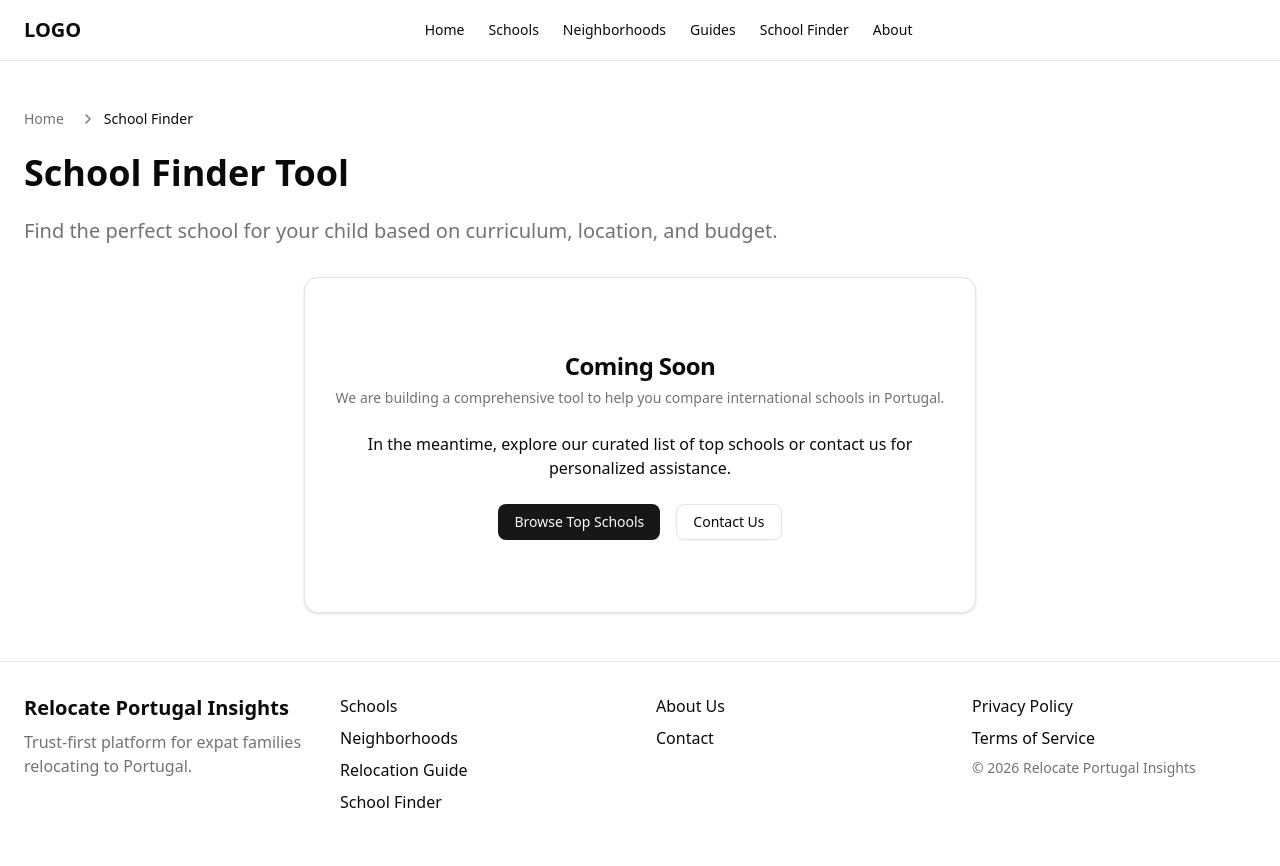
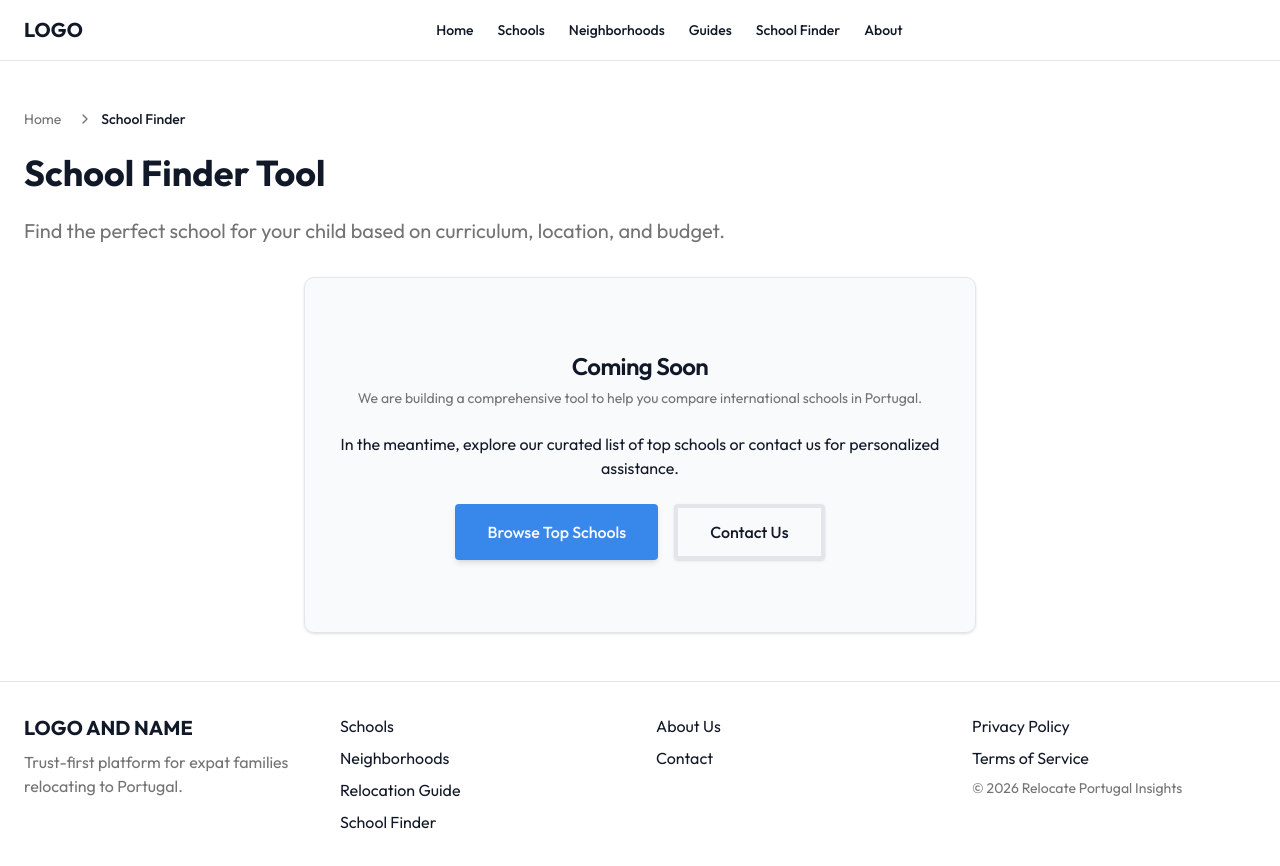
Before and after one commit to davidesambughi/real-estate-family-funnel4, a Next.js app: page /school-finder in a window 1280 px wide. Built offline with nearby package versions, Linux system fonts and the light colour scheme.

Commit message:
first commit

```diff
--- a/app/globals.css
+++ b/app/globals.css
@@ -7,8 +7,7 @@
 @theme inline {
   --color-background: var(--background);
   --color-foreground: var(--foreground);
-  --font-sans: var(--font-geist-sans);
-  --font-mono: var(--font-geist-mono);
+  --font-sans: var(--font-outfit);
   --color-sidebar-ring: var(--sidebar-ring);
   --color-sidebar-border: var(--sidebar-border);
   --color-sidebar-accent-foreground: var(--sidebar-accent-foreground);
@@ -48,24 +47,24 @@
 }
 
 :root {
-  --radius: 0.625rem;
+  --radius: 0.375rem;
   --background: oklch(1 0 0);
-  --foreground: oklch(0.145 0 0);
+  --foreground: oklch(0.21 0.034 266);
   --card: oklch(1 0 0);
-  --card-foreground: oklch(0.145 0 0);
+  --card-foreground: oklch(0.21 0.034 266);
   --popover: oklch(1 0 0);
-  --popover-foreground: oklch(0.145 0 0);
-  --primary: oklch(0.205 0 0);
+  --popover-foreground: oklch(0.21 0.034 266);
+  --primary: oklch(0.628 0.17 256);
   --primary-foreground: oklch(0.985 0 0);
-  --secondary: oklch(0.97 0 0);
+  --secondary: oklch(0.697 0.171 156);
   --secondary-foreground: oklch(0.205 0 0);
-  --muted: oklch(0.97 0 0);
+  --muted: oklch(0.962 0.005 248);
   --muted-foreground: oklch(0.556 0 0);
-  --accent: oklch(0.97 0 0);
+  --accent: oklch(0.744 0.168 76);
   --accent-foreground: oklch(0.205 0 0);
   --destructive: oklch(0.577 0.245 27.325);
-  --border: oklch(0.922 0 0);
-  --input: oklch(0.922 0 0);
+  --border: oklch(0.924 0.007 248);
+  --input: oklch(0.924 0.007 248);
   --ring: oklch(0.708 0 0);
   --chart-1: oklch(0.646 0.222 41.116);
   --chart-2: oklch(0.6 0.118 184.704);
@@ -89,13 +88,13 @@
   --card-foreground: oklch(0.985 0 0);
   --popover: oklch(0.205 0 0);
   --popover-foreground: oklch(0.985 0 0);
-  --primary: oklch(0.922 0 0);
+  --primary: oklch(0.628 0.17 256);
   --primary-foreground: oklch(0.205 0 0);
-  --secondary: oklch(0.269 0 0);
+  --secondary: oklch(0.697 0.171 156);
   --secondary-foreground: oklch(0.985 0 0);
   --muted: oklch(0.269 0 0);
   --muted-foreground: oklch(0.708 0 0);
-  --accent: oklch(0.269 0 0);
+  --accent: oklch(0.744 0.168 76);
   --accent-foreground: oklch(0.985 0 0);
   --destructive: oklch(0.704 0.191 22.216);
   --border: oklch(1 0 0 / 10%);
--- a/app/layout.tsx
+++ b/app/layout.tsx
@@ -1,16 +1,11 @@
 import type { Metadata } from "next";
-import { Geist, Geist_Mono } from "next/font/google";
+import { Outfit } from "next/font/google";
 import "./globals.css";
 import { Header } from "@/components/Header";
 import Footer from "@/components/Footer";
 
-const geistSans = Geist({
-  variable: "--font-geist-sans",
-  subsets: ["latin"],
-});
-
-const geistMono = Geist_Mono({
-  variable: "--font-geist-mono",
+const outfit = Outfit({
+  variable: "--font-outfit",
   subsets: ["latin"],
 });
 
@@ -27,7 +22,7 @@ export default function RootLayout({
   return (
     <html lang="en">
       <body
-        className={`${geistSans.variable} ${geistMono.variable} antialiased`}
+        className={`${outfit.variable} antialiased font-sans`}
       >
         <Header />
         {children}
--- a/components/Footer.tsx
+++ b/components/Footer.tsx
@@ -5,7 +5,7 @@ export default function Footer() {
         <footer className="py-8 px-6 mt-auto bg-background border-t">
             <div className="max-w-7xl mx-auto grid grid-cols-1 md:grid-cols-4 gap-8">
                 <div>
-                    <Link href="/" className="text-xl font-bold mb-2 block">Relocate Portugal Insights</Link>
+                    <Link href="/" className="text-xl font-bold mb-2 block">LOGO AND NAME</Link>
                     <p className="text-muted-foreground">Trust-first platform for expat families relocating to Portugal.</p>
                 </div>
                 <div className="flex flex-col gap-2">
--- a/components/ui/button.tsx
+++ b/components/ui/button.tsx
@@ -5,30 +5,30 @@ import { Slot } from "radix-ui"
 import { cn } from "@/lib/utils"
 
 const buttonVariants = cva(
-  "inline-flex items-center justify-center gap-2 whitespace-nowrap rounded-md text-sm font-medium transition-all disabled:pointer-events-none disabled:opacity-50 [&_svg]:pointer-events-none [&_svg:not([class*='size-'])]:size-4 shrink-0 [&_svg]:shrink-0 outline-none focus-visible:border-ring focus-visible:ring-ring/50 focus-visible:ring-[3px] aria-invalid:ring-destructive/20 dark:aria-invalid:ring-destructive/40 aria-invalid:border-destructive",
+  "inline-flex items-center justify-center gap-2 whitespace-nowrap rounded-md text-sm font-medium transition-all disabled:pointer-events-none disabled:opacity-50 [&_svg]:pointer-events-none [&_svg:not([class*='size-'])]:size-4 shrink-0 [&_svg]:shrink-0 outline-none focus-visible:border-ring focus-visible:ring-2 focus-visible:ring-ring focus-visible:ring-offset-2 aria-invalid:ring-destructive/20 dark:aria-invalid:ring-destructive/40 aria-invalid:border-destructive",
   {
     variants: {
       variant: {
-        default: "bg-primary text-primary-foreground hover:bg-primary/90",
+        default: "bg-primary text-primary-foreground hover:scale-105 hover:bg-primary/90 shadow-md",
         destructive:
           "bg-destructive text-white hover:bg-destructive/90 focus-visible:ring-destructive/20 dark:focus-visible:ring-destructive/40 dark:bg-destructive/60",
         outline:
-          "border bg-background shadow-xs hover:bg-accent hover:text-accent-foreground dark:bg-input/30 dark:border-input dark:hover:bg-input/50",
+          "border-4 border-input bg-transparent shadow-sm hover:bg-accent hover:text-accent-foreground hover:border-accent",
         secondary:
-          "bg-secondary text-secondary-foreground hover:bg-secondary/80",
+          "bg-muted text-foreground hover:bg-muted/80",
         ghost:
           "hover:bg-accent hover:text-accent-foreground dark:hover:bg-accent/50",
         link: "text-primary underline-offset-4 hover:underline",
       },
       size: {
-        default: "h-9 px-4 py-2 has-[>svg]:px-3",
-        xs: "h-6 gap-1 rounded-md px-2 text-xs has-[>svg]:px-1.5 [&_svg:not([class*='size-'])]:size-3",
-        sm: "h-8 rounded-md gap-1.5 px-3 has-[>svg]:px-2.5",
-        lg: "h-10 rounded-md px-6 has-[>svg]:px-4",
-        icon: "size-9",
-        "icon-xs": "size-6 rounded-md [&_svg:not([class*='size-'])]:size-3",
-        "icon-sm": "size-8",
-        "icon-lg": "size-10",
+        default: "h-14 px-8 py-2 has-[>svg]:px-4 text-base",
+        xs: "h-8 gap-1 rounded-md px-3 text-xs has-[>svg]:px-2 [&_svg:not([class*='size-'])]:size-3",
+        sm: "h-10 rounded-md gap-1.5 px-4 has-[>svg]:px-2.5",
+        lg: "h-16 rounded-md px-10 has-[>svg]:px-6 text-lg",
+        icon: "size-14",
+        "icon-xs": "size-8 rounded-md [&_svg:not([class*='size-'])]:size-4",
+        "icon-sm": "size-10",
+        "icon-lg": "size-16",
       },
     },
     defaultVariants: {
--- a/components/ui/card.tsx
+++ b/components/ui/card.tsx
@@ -8,7 +8,7 @@ const Card = React.forwardRef<
     <div
         ref={ref}
         className={cn(
-            "rounded-xl border bg-card text-card-foreground shadow",
+            "rounded-xl border bg-muted/40 text-card-foreground shadow transition-all hover:scale-[1.02] hover:bg-muted/60",
             className
         )}
         {...props}
--- a/components/ui/input.tsx
+++ b/components/ui/input.tsx
@@ -8,8 +8,8 @@ function Input({ className, type, ...props }: React.ComponentProps<"input">) {
       type={type}
       data-slot="input"
       className={cn(
-        "file:text-foreground placeholder:text-muted-foreground selection:bg-primary selection:text-primary-foreground dark:bg-input/30 border-input h-9 w-full min-w-0 rounded-md border bg-transparent px-3 py-1 text-base shadow-xs transition-[color,box-shadow] outline-none file:inline-flex file:h-7 file:border-0 file:bg-transparent file:text-sm file:font-medium disabled:pointer-events-none disabled:cursor-not-allowed disabled:opacity-50 md:text-sm",
-        "focus-visible:border-ring focus-visible:ring-ring/50 focus-visible:ring-[3px]",
+        "file:text-foreground placeholder:text-muted-foreground selection:bg-primary selection:text-primary-foreground dark:bg-input/30 border-input h-14 w-full min-w-0 rounded-md border bg-muted/50 px-3 py-1 text-base shadow-xs transition-all outline-none file:inline-flex file:h-7 file:border-0 file:bg-transparent file:text-sm file:font-medium disabled:pointer-events-none disabled:cursor-not-allowed disabled:opacity-50 md:text-sm",
+        "focus-visible:border-primary focus-visible:border-2 focus-visible:bg-background focus-visible:ring-0",
         "aria-invalid:ring-destructive/20 dark:aria-invalid:ring-destructive/40 aria-invalid:border-destructive",
         className
       )}
```
